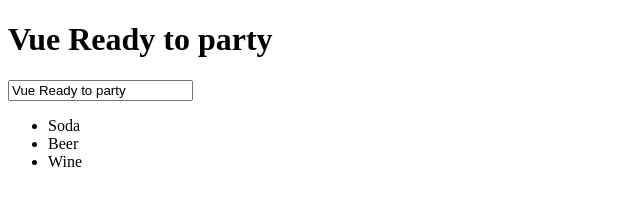
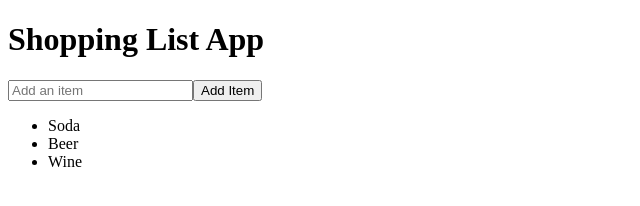
Before and after one commit to AlexRingor/VueJSOptionsAPI, a plain HTML site: page index.html in a window 1280 px wide. Shown: the whole page, without its empty margins (0-640 px from the left). Drawn offline with nearby package versions, Linux system fonts and the light colour scheme.

Commit message:
User input

```diff
--- a/index.html
+++ b/index.html
@@ -8,11 +8,11 @@
 <body>
     <div id="shopping-list">
         <h1>{{header ? header : 'Welcome'}}</h1>
-        <input v-model="header">
+        <input type="text" placeholder="Add an item" v-model="newItem">
+        <button @click="addItem">Add Item</button>
+
         <ul>
-            <li v-for="item in items">
-                {{item}}
-            </li>
+            <li v-for="item in items" :key="item.id"> {{item.label}}</li>
         </ul>
     </div>
 
@@ -21,12 +21,19 @@
         const shoppingList = Vue.createApp({
             data() {
                 return {
-                    header: "Vue Ready to party",
+                    header: "Shopping List App",
+                    newItem: '',
+                    newItemHighPriority: false,
                     items: [
-                        "Soda",
-                        "Beer",
-                        "Wine"
+                        { id: 1, label: "Soda"},
+                        { id: 2, label: "Beer"},
+                        { id: 3, label: "Wine"}
                 ]
+                }
+            },
+            methods : {
+                addItem() {
+                    this.items.push(this.newItem)
                 }
             }
         })
```
